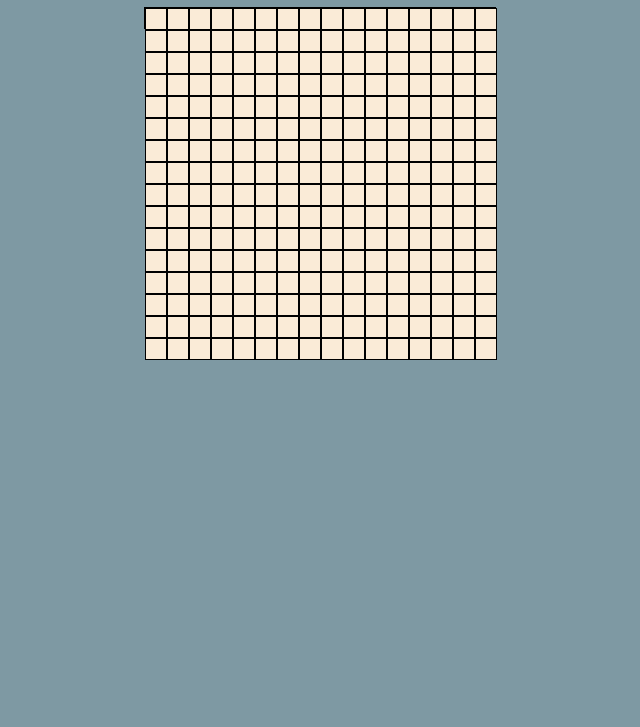
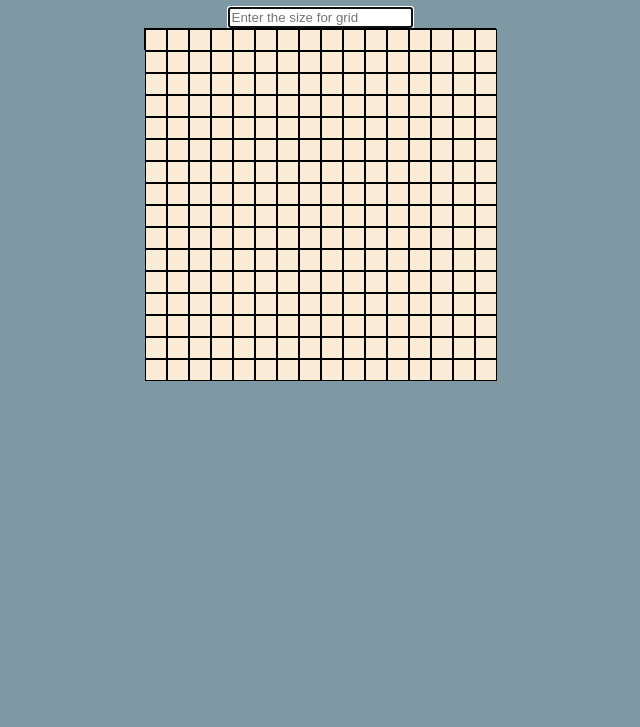
Before and after one commit to Anand-1812/Etch-a-Sketch, a plain HTML site: page index.html in a window 1280 px wide. Shown: the part 73-800 px from the top of the page, without its empty margins (320-960 px from the left). Drawn offline with Linux system fonts and the light colour scheme.

Commit message:
add the input field for grid

```diff
--- a/index.html
+++ b/index.html
@@ -9,6 +9,7 @@
 
 <body>
     <h1>Etch-a-Sketch</h1>
+    <input class="size", placeholder="Enter the size for grid" autofocus>
     <div id="main">
 
     </div>
```
